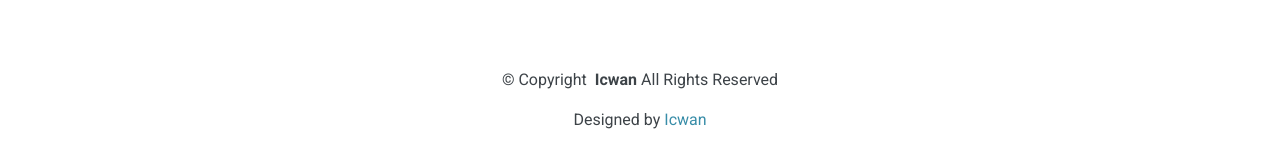
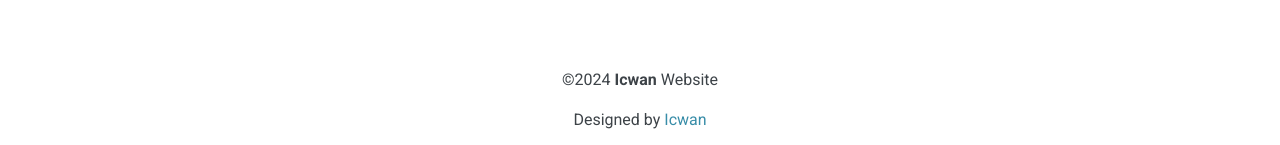
Before and after one commit to RizkyIcwan/IcwanGTPS, a plain HTML site: page index.html in a window 1280 px wide. Shown: the part 2005-2150 px from the top of the page. Drawn offline with nearby package versions, Linux system fonts and the light colour scheme.

Commit message:
New Index

```diff
--- a/index.html
+++ b/index.html
@@ -226,7 +226,7 @@
     </section><!-- /Pricing Section -->
 
     <div class="container copyright text-center mt-4">
-      <p>© <span>Copyright</span> <strong class="px-1 sitename">Icwan</strong><span>All Rights Reserved</span></p>
+      <p>©<span>2024</span><strong class="px-1 sitename">Icwan</strong><span>Website</span></p>
       <div class="credits">
         Designed by <a href="https://chat.whatsapp.com/JiJ6l4Jg0jZDwsTaxtz1tQ">Icwan</a>
       </div>
```
